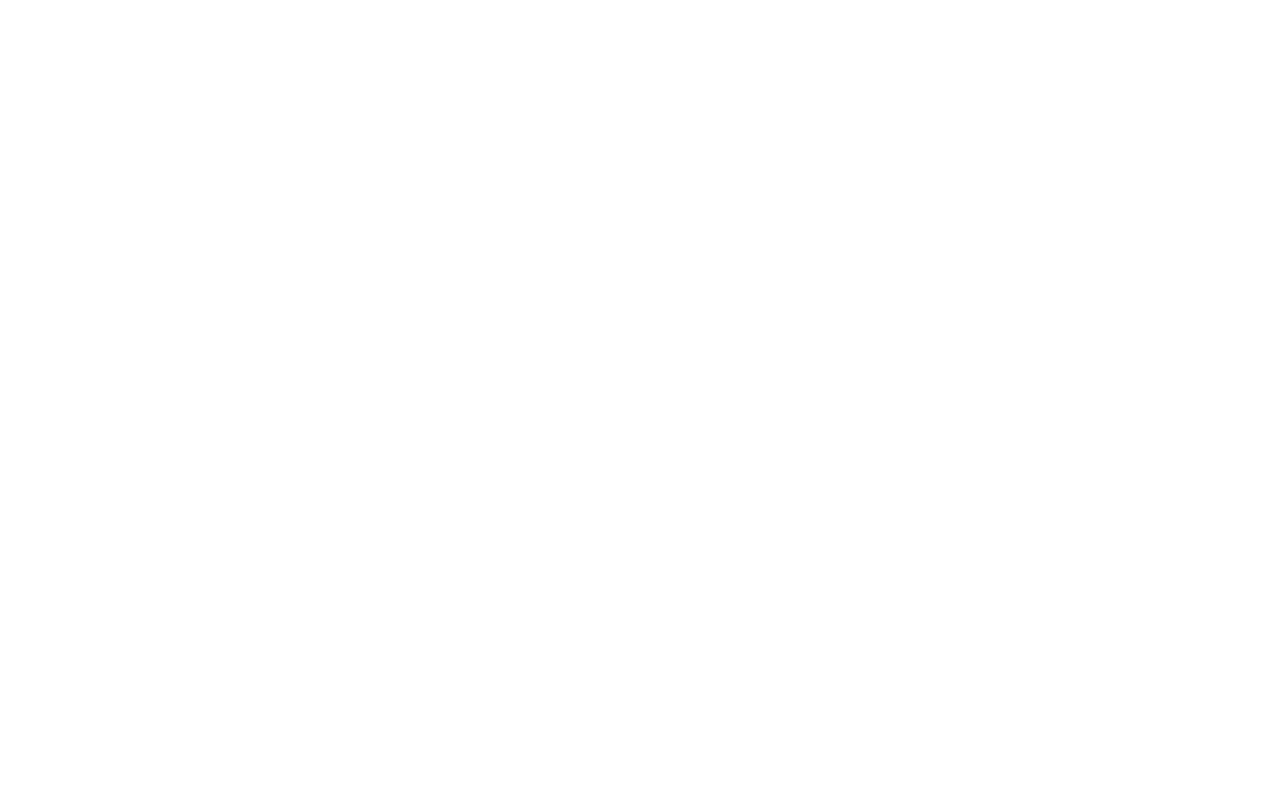
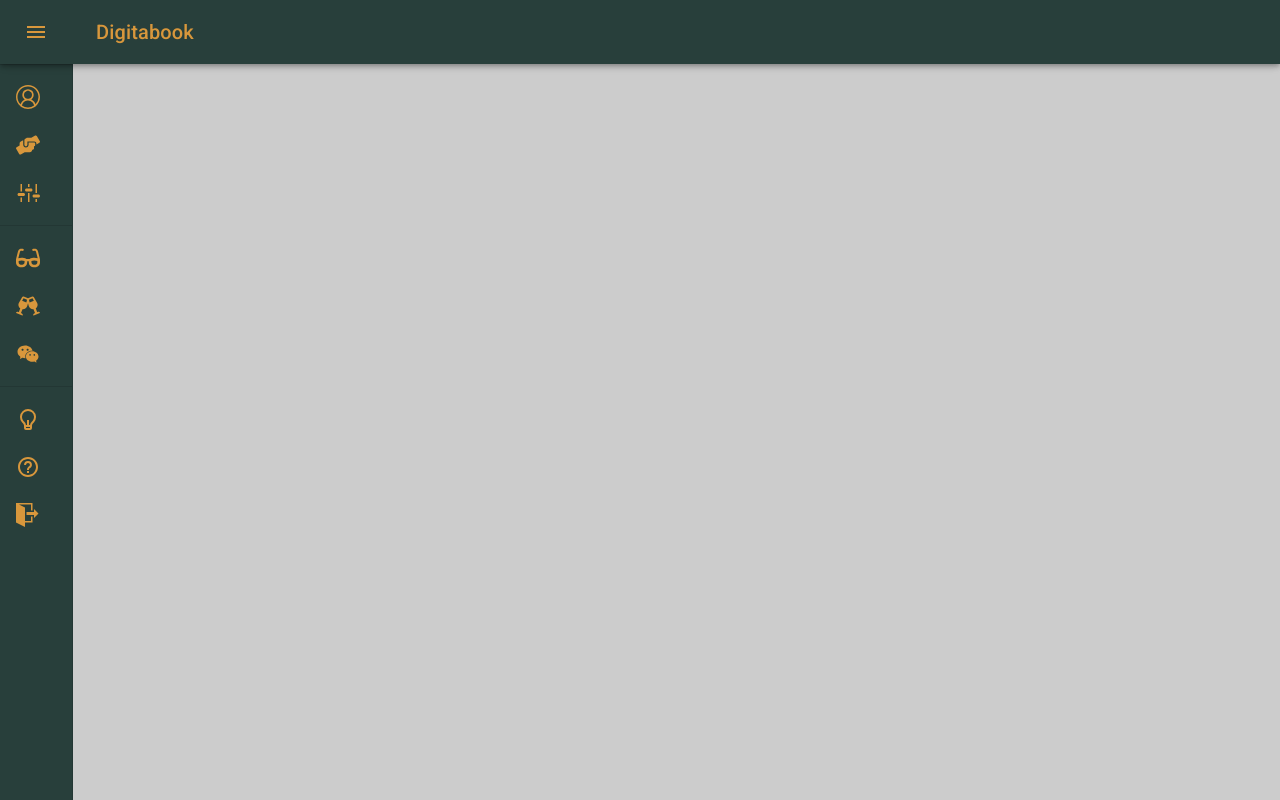
Before and after one commit to BrunoGehlen/digita_book_front, a React (Create React App) app: page / in a window 1280 px wide. Built offline with nearby package versions, Linux system fonts and the light colour scheme.

Commit message:
menu Criado

```diff
--- a/package.json
+++ b/package.json
@@ -3,12 +3,16 @@
   "version": "0.1.0",
   "private": true,
   "dependencies": {
+    "@material-ui/core": "^4.11.4",
+    "@material-ui/icons": "^4.11.2",
     "@testing-library/jest-dom": "^5.11.4",
     "@testing-library/react": "^11.1.0",
     "@testing-library/user-event": "^12.1.10",
     "antd": "^4.15.6",
+    "clsx": "^1.1.1",
     "react": "^17.0.2",
     "react-dom": "^17.0.2",
+    "react-icons": "^4.2.0",
     "react-scripts": "4.0.3",
     "react-social-login-buttons": "^3.4.0",
     "styled-components": "^5.3.0",
--- a/public/index.html
+++ b/public/index.html
@@ -10,6 +10,8 @@
       content="Web site created using create-react-app"
     />
     <link rel="apple-touch-icon" href="%PUBLIC_URL%/logo192.png" />
+    <link rel="stylesheet" href="https://fonts.googleapis.com/css?family=Roboto:300,400,500,700&display=swap" />
+    <link rel="stylesheet" href="https://fonts.googleapis.com/icon?family=Material+Icons" />
     <!--
       manifest.json provides metadata used when your web app is installed on a
       user's mobile device or desktop. See https://developers.google.com/web/fundamentals/web-app-manifest/
--- a/src/App.js
+++ b/src/App.js
@@ -1,7 +1,9 @@
+import MainPage from "./pages/MainPage"
+
 function App() {
   return (
     <div className="App">
-
+      <MainPage />
     </div>
   );
 }
--- /dev/null
+++ b/src/components/UI/Menu/index.jsx
@@ -0,0 +1,215 @@
+import React from 'react';
+import clsx from 'clsx';
+import { makeStyles, useTheme } from '@material-ui/core/styles';
+import Drawer from '@material-ui/core/Drawer';
+import AppBar from '@material-ui/core/AppBar';
+import Toolbar from '@material-ui/core/Toolbar';
+import List from '@material-ui/core/List';
+import CssBaseline from '@material-ui/core/CssBaseline';
+import Typography from '@material-ui/core/Typography';
+import Divider from '@material-ui/core/Divider';
+import IconButton from '@material-ui/core/IconButton';
+import MenuIcon from '@material-ui/icons/Menu';
+import ChevronLeftIcon from '@material-ui/icons/ChevronLeft';
+import ChevronRightIcon from '@material-ui/icons/ChevronRight';
+import ListItem from '@material-ui/core/ListItem';
+import ListItemIcon from '@material-ui/core/ListItemIcon';
+import ListItemText from '@material-ui/core/ListItemText';
+import InboxIcon from '@material-ui/icons/MoveToInbox';
+import MailIcon from '@material-ui/icons/Mail';
+import {VscAccount} from "react-icons/vsc"
+import {FaHandsHelping, FaGlasses, FaGlassCheers} from "react-icons/fa"
+import {GoSettings} from "react-icons/go"
+import {AiFillWechat} from "react-icons/ai"
+import {RiLightbulbLine} from "react-icons/ri"
+import {BiHelpCircle} from "react-icons/bi"
+import {ImExit} from "react-icons/im"
+
+const drawerWidth = 240;
+
+const useStyles = makeStyles((theme) => ({
+  root: {
+    display: 'flex',
+  },
+  appBar: {
+    zIndex: theme.zIndex.drawer + 1,
+    backgroundColor:("#283F3B"),
+    color: "#D8973C",
+    transition: theme.transitions.create(['width', 'margin'], {
+      easing: theme.transitions.easing.sharp,
+      duration: theme.transitions.duration.leavingScreen,
+    }),
+  },
+  appBarShift: {
+    marginLeft: drawerWidth,
+    backgroundColor:("#283F3B"),
+    color: "#D8973C",
+    width: `calc(100% - ${drawerWidth}px)`,
+    transition: theme.transitions.create(['width', 'margin'], {
+      easing: theme.transitions.easing.sharp,
+      duration: theme.transitions.duration.enteringScreen,
+    }),
+  },
+  menuButton: {
+    marginRight: 36,
+  },
+  hide: {
+    display: 'none',
+  },
+  drawer: {
+    width: drawerWidth,
+    flexShrink: 0,
+    whiteSpace: 'nowrap',
+  },
+  drawerOpen: {
+    backgroundColor:("#283F3B"),
+    color: "#D8973C",
+    width: drawerWidth,
+    transition: theme.transitions.create('width', {
+      easing: theme.transitions.easing.sharp,
+      duration: theme.transitions.duration.enteringScreen,
+    }),
+  },
+  drawerClose: {
+    backgroundColor:("#283F3B"),
+    color: "#D8973C",
+    transition: theme.transitions.create('width', {
+      easing: theme.transitions.easing.sharp,
+      duration: theme.transitions.duration.leavingScreen,
+    }),
+    overflowX: 'hidden',
+    width: theme.spacing(7) + 1,
+    [theme.breakpoints.up('sm')]: {
+      width: theme.spacing(9) + 1,
+    },
+  },
+  toolbar: {
+    display: 'flex',
+    alignItems: 'center',
+    justifyContent: 'flex-end',
+    padding: theme.spacing(0, 1),
+    // necessary for content to be below app bar
+    ...theme.mixins.toolbar,
+  },
+  content: {
+    flexGrow: 1,
+    padding: theme.spacing(3),
+  },
+}));
+
+export default function MiniDrawer() {
+  const classes = useStyles();
+  const theme = useTheme();
+  const [open, setOpen] = React.useState(false);
+
+  const handleDrawerOpen = () => {
+    setOpen(true);
+  };
+
+  const handleDrawerClose = () => {
+    setOpen(false);
+  };
+
+  return (
+    <div className={classes.root}>
+      <CssBaseline />
+      <AppBar
+        position="fixed"
+        className={clsx(classes.appBar, {
+          [classes.appBarShift]: open,
+        })}
+      >
+        <Toolbar>
+          <IconButton
+            color="inherit"
+            aria-label="open drawer"
+            onClick={handleDrawerOpen}
+            edge="start"
+            className={clsx(classes.menuButton, {
+              [classes.hide]: open,
+            })}
+          >
+            <MenuIcon />
+          </IconButton>
+          <Typography variant="h6" noWrap>
+            Digitabook
+          </Typography>
+        </Toolbar>
+      </AppBar>
+      <Drawer
+        variant="permanent"
+        className={clsx(classes.drawer, {
+          [classes.drawerOpen]: open,
+          [classes.drawerClose]: !open,
+        })}
+        classes={{
+          paper: clsx({
+            [classes.drawerOpen]: open,
+            [classes.drawerClose]: !open,
+          }),
+        }}
+      >
+        <div className={classes.toolbar}>
+          <IconButton onClick={handleDrawerClose}>
+            {theme.direction === 'rtl' ? <ChevronRightIcon /> : <ChevronLeftIcon />}
+          </IconButton>
+        </div>
+        <Divider />
+        <List>
+            <ListItem button key={"Minha Conta"}>
+              <ListItemIcon><VscAccount color="#D8973C" size="1.5rem" /></ListItemIcon>
+              <ListItemText primary={"Minha Conta"} />
+            </ListItem>
+            <ListItem button key={"Nos Doe PLS"}>
+              <ListItemIcon><FaHandsHelping color="#D8973C" size="1.5rem" /></ListItemIcon>
+              <ListItemText primary={"Nos Doe PLS"} />
+            </ListItem>
+            <ListItem button key={"Configuracoes"}>
+              <ListItemIcon><GoSettings color="#D8973C" size="1.5rem" /></ListItemIcon>
+              <ListItemText primary={"Configuracoes"} />
+            </ListItem>
+        </List>
+        <Divider />
+        <List>
+            <ListItem button key={"Continue Lendo"}>
+              <ListItemIcon><FaGlasses color="#D8973C" size="1.5rem" /></ListItemIcon>
+              <ListItemText primary={"Continue Lendo"} />
+            </ListItem>
+            <ListItem button key={"Grupos De Leitura"}>
+              <ListItemIcon><FaGlassCheers color="#D8973C" size="1.5rem" /></ListItemIcon>
+              <ListItemText primary={"Grupos De Leitura"} />
+            </ListItem>
+            <ListItem button key={"Discussoes"}>
+              <ListItemIcon><AiFillWechat color="#D8973C" size="1.5rem" /></ListItemIcon>
+              <ListItemText primary={"Discussoes"} />
+            </ListItem>
+
+        </List>
+        <Divider />
+        <List>
+            <ListItem button key={"Sugestoes"}>
+              <ListItemIcon><RiLightbulbLine color="#D8973C" size="1.5rem" /></ListItemIcon>
+              <ListItemText primary={"Sugestoes"} />
+            </ListItem>
+            <ListItem button key={"Ajuda"}>
+              <ListItemIcon><BiHelpCircle color="#D8973C" size="1.5rem" /></ListItemIcon>
+              <ListItemText primary={"Ajuda"} />
+            </ListItem>
+            <ListItem button key={"Deslogar"}>
+              <ListItemIcon><ImExit color="#D8973C" size="1.5rem" /></ListItemIcon>
+              <ListItemText primary={"Deslogar"} />
+            </ListItem>
+        </List>
+      </Drawer>
+      <main className={classes.content}>
+        <div className={classes.toolbar} />
+        <Typography paragraph>
+
+        </Typography>
+        <Typography paragraph>
+
+        </Typography>
+      </main>
+    </div>
+  );
+}
--- /dev/null
+++ b/src/pages/MainPage/index.jsx
@@ -0,0 +1,13 @@
+import {MainContainerPage} from "./style"
+
+import MiniDrawer from "../../components/UI/Menu"
+
+const MainPage = () => {
+    return (<>
+        <MainContainerPage>
+            <MiniDrawer />
+        </MainContainerPage>
+    </>)
+}
+
+export default MainPage
--- /dev/null
+++ b/src/pages/MainPage/style.js
@@ -0,0 +1,7 @@
+import styled from "styled-components"
+
+export const MainContainerPage = styled.div`
+    width: 100%;
+    height: 100vh;
+    background-color: #cccccc;
+`
```
Also changed, not shown: 1 other file (tests, documents, lock files or other folders).
